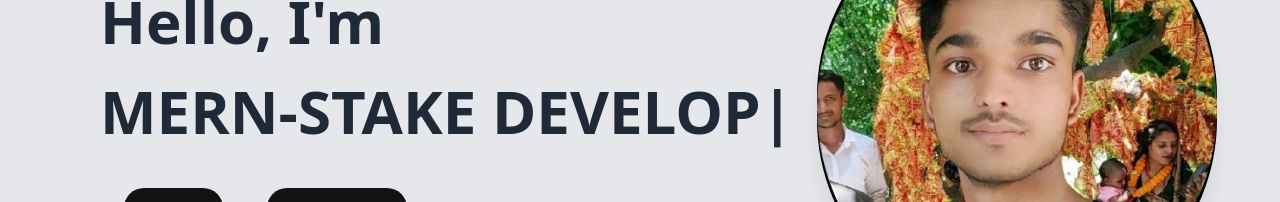
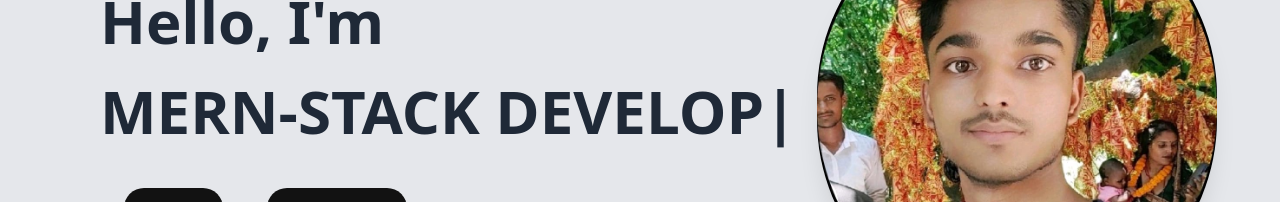
Before and after one commit to deepak7857/Portfolio, a Next.js app: page / in a window 1280 px wide. Shown: the part 314-516 px from the top of the page. Built offline with nearby package versions, Linux system fonts and the light colour scheme.

Commit message:
Update page.js

```diff
--- a/app/page.js
+++ b/app/page.js
@@ -76,9 +76,9 @@ function page() {
                 sequence={[
                   "DEEPAK KUMAR",
                   1000,
-                  "FULL-STAKE  DEVELOPER",
+                  "FULL-STACK  DEVELOPER",
                   1000,
-                  "MERN-STAKE DEVELOPER",
+                  "MERN-STACK DEVELOPER",
                   1000,
                 ]}
                 wrapper="span"
```
